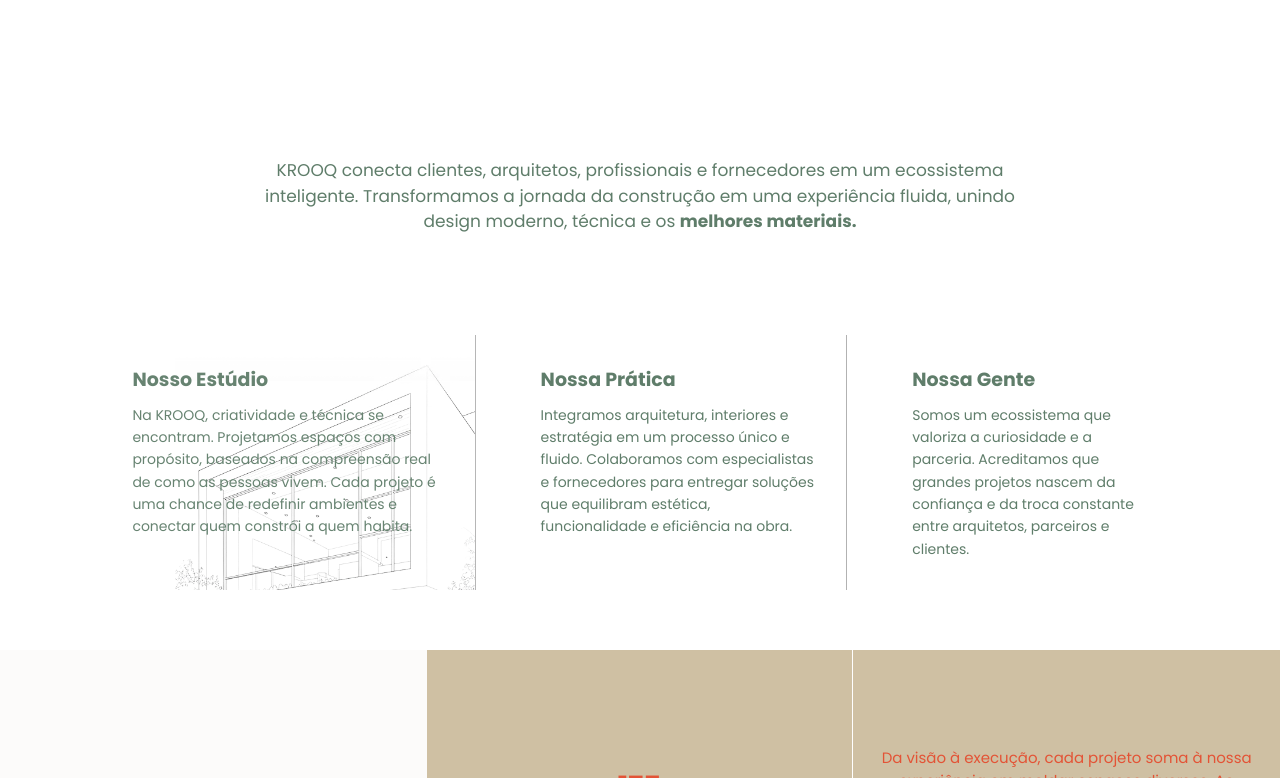
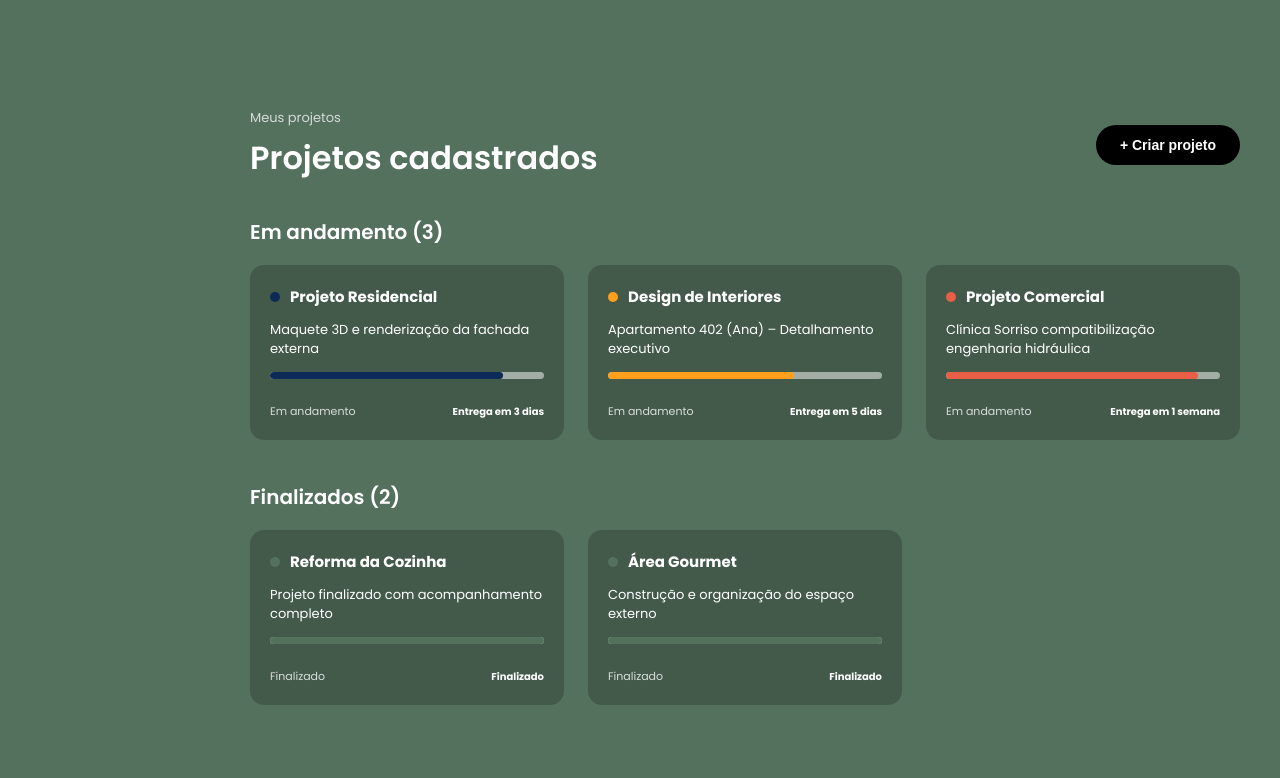
Before and after one commit to KROOQOFC/Front-End-KROOQ, a React (Vite) app in the folder krooq/: page /projetosCliente in a window 1280 px wide. Before the commit this address led to /. Shown: the part 802-1580 px from the top of the page. Built offline with nearby package versions, Linux system fonts and the light colour scheme; no server answers.

Commit message:
adiciona página de ProjetosCliente com navegação e exibição de projetos

```diff
--- a/krooq/src/App.jsx
+++ b/krooq/src/App.jsx
@@ -20,6 +20,7 @@
 import MeusProjetosProfissional from "./pages/MeusProjetosProfissional/MeusProjetosProfissional";
 import ChatIA from "./pages/ChatIA/ChatIA";
 //import Projetos from "./pages/Projetos/Projetos";
+import ProjetosCliente from "./pages/ProjetosCliente/ProjetosCliente";
 import ScrollToTop from "./components/ScrollToTop/ScrollToTop";
 import SobreNos from "./pages/SobreNos/SobreNos";
 import NovoProjeto from"./pages/NovoProjeto/NovoProjeto"
@@ -57,6 +58,7 @@
         <Route path="/sobre-nos" element={<SobreNos />} />
 
         <Route path="/projetos" element={<MeusProjetosProfissional />} />
+        <Route path="/projetosCliente" element={<ProjetosCliente />} />
         <Route path="/chat-ia/:id" element={<ChatIA />} />
 
         <Route path="*" element={<Navigate to="/" />} />
--- /dev/null
+++ b/krooq/src/components/CardProjetoCliente/CardProjetoCliente.css
@@ -0,0 +1,80 @@
+.CardProjetoCliente {
+  width: 100%;
+  min-height: 175px;
+  background-color: rgba(0, 0, 0, 0.2);
+  border-radius: 14px;
+  padding: 20px;
+  box-sizing: border-box;
+  color: white;
+  display: flex;
+  flex-direction: column;
+  gap: 13px;
+  cursor: pointer;
+  transition: 0.2s ease;
+}
+
+.CardProjetoCliente:hover {
+  transform: translateY(-4px);
+  background-color: rgba(0, 0, 0, 0.28);
+}
+
+.TopoCardProjetoCliente {
+  display: flex;
+  align-items: center;
+  gap: 10px;
+}
+
+.BolinhaCardProjetoCliente {
+  width: 10px;
+  height: 10px;
+  border-radius: 50%;
+  flex-shrink: 0;
+}
+
+.TopoCardProjetoCliente h3 {
+  margin: 0;
+  color: white;
+  font-size: 15px;
+  font-weight: 700;
+}
+
+.CardProjetoCliente p {
+  margin: 0;
+  color: white;
+  font-size: 13px;
+  line-height: 1.45;
+  min-height: 38px;
+}
+
+.BarraCardProjetoCliente {
+  width: 100%;
+  height: 7px;
+  background-color: rgba(255, 255, 255, 0.5);
+  border-radius: 999px;
+  overflow: hidden;
+}
+
+.BarraCardProjetoClientePreenchida {
+  height: 100%;
+  border-radius: 999px;
+}
+
+.RodapeCardProjetoCliente {
+  display: flex;
+  justify-content: space-between;
+  align-items: center;
+  gap: 10px;
+  margin-top: auto;
+}
+
+.RodapeCardProjetoCliente span {
+  font-size: 11px;
+  color: rgba(255, 255, 255, 0.8);
+}
+
+.RodapeCardProjetoCliente strong {
+  font-size: 10px;
+  color: white;
+  font-weight: 700;
+  text-align: right;
+}
--- /dev/null
+++ b/krooq/src/components/CardProjetoCliente/CardProjetoCliente.jsx
@@ -0,0 +1,35 @@
+import "./CardProjetoCliente.css";
+
+function CardProjetoCliente({ projeto }) {
+  return (
+    <div className="CardProjetoCliente">
+      <div className="TopoCardProjetoCliente">
+        <span
+          className="BolinhaCardProjetoCliente"
+          style={{ backgroundColor: projeto.cor }}
+        ></span>
+
+        <h3>{projeto.titulo}</h3>
+      </div>
+
+      <p>{projeto.descricao}</p>
+
+      <div className="BarraCardProjetoCliente">
+        <div
+          className="BarraCardProjetoClientePreenchida"
+          style={{
+            width: projeto.progresso,
+            backgroundColor: projeto.cor,
+          }}
+        ></div>
+      </div>
+
+      <div className="RodapeCardProjetoCliente">
+        <span>{projeto.status}</span>
+        <strong>{projeto.prazo}</strong>
+      </div>
+    </div>
+  );
+}
+
+export default CardProjetoCliente;
--- a/krooq/src/components/NavegationLateralCliente/NavegationLateralCliente.jsx
+++ b/krooq/src/components/NavegationLateralCliente/NavegationLateralCliente.jsx
@@ -48,7 +48,7 @@
               </li>
 
               <li>
-                <NavLink to="/projetos" className="linkMenuCliente">
+                <NavLink to="/projetosCliente" className="linkMenuCliente">
                   <img src={IconeProjetos} alt="Projetos" />
                   <span>Projetos</span>
                 </NavLink>
--- a/krooq/src/pages/ConsultoriaCliente/ConsultoriaCliente.jsx
+++ b/krooq/src/pages/ConsultoriaCliente/ConsultoriaCliente.jsx
@@ -26,12 +26,12 @@
       foto: Foto1,
       nome: "Carlos Mendes",
       tipo: "Profissional",
-      areaAtuacao: "Reformas residenciais",
+      areaAtuacao: "Engenheiro",
       descricao:
         "Profissional especializado em reformas residenciais, planejamento de ambientes e acompanhamento de obras.",
       idade: "34 anos",
       experiencia: "8 anos de experiência",
-      formacao: "Engenheiro",
+      formacao: "Engenharia civíl",
       avaliacao: "4.8",
       projetosRealizados: "32 projetos realizados",
       telefone: "(00) 00000-0000",
--- /dev/null
+++ b/krooq/src/pages/ProjetosCliente/ProjetosCliente.css
@@ -0,0 +1,92 @@
+.ContainerProjetosCliente {
+  min-height: 100vh;
+  background-color: #54715e;
+  position: relative;
+  overflow-x: hidden;
+}
+
+.AreaMensagensProjetosCliente {
+  position: absolute;
+  top: 20px;
+  left: 250px;
+  right: 30px;
+  z-index: 3;
+}
+
+.ConteudoProjetosCliente {
+  padding: 110px 40px 40px 250px;
+  box-sizing: border-box;
+}
+
+.TopoProjetosCliente {
+  display: flex;
+  justify-content: space-between;
+  align-items: center;
+  margin-bottom: 35px;
+}
+
+.SubtituloProjetosCliente {
+  margin: 0 0 6px;
+  color: rgba(255, 255, 255, 0.75);
+  font-size: 13px;
+}
+
+.TopoProjetosCliente h1 {
+  margin: 0;
+  color: #fff;
+  font-size: 32px;
+  font-weight: 600;
+}
+
+.BotaoCriarProjetoCliente {
+  border: none;
+  background-color: #000;
+  color: #fff;
+  padding: 12px 24px;
+  border-radius: 24px;
+  font-size: 14px;
+  font-weight: 600;
+  cursor: pointer;
+}
+
+.SecaoProjetosCliente {
+  margin-bottom: 42px;
+}
+
+.SecaoProjetosCliente h2 {
+  color: #fff;
+  font-size: 20px;
+  font-weight: 600;
+  margin: 0 0 18px;
+}
+
+.GridProjetosCliente {
+  display: grid;
+  grid-template-columns: repeat(auto-fill, minmax(255px, 1fr));
+  gap: 24px;
+}
+
+@media (max-width: 768px) {
+  .AreaMensagensProjetosCliente {
+    position: static;
+    padding: 20px;
+  }
+
+  .ConteudoProjetosCliente {
+    padding: 20px;
+  }
+
+  .TopoProjetosCliente {
+    flex-direction: column;
+    align-items: flex-start;
+    gap: 18px;
+  }
+
+  .TopoProjetosCliente h1 {
+    font-size: 26px;
+  }
+
+  .BotaoCriarProjetoCliente {
+    width: 100%;
+  }
+}
--- /dev/null
+++ b/krooq/src/pages/ProjetosCliente/ProjetosCliente.jsx
@@ -0,0 +1,104 @@
+import "./ProjetosCliente.css";
+import { useNavigate } from "react-router-dom";
+
+import NavegationLateralCliente from "../../components/NavegationLateralCliente/NavegationLateralCliente";
+import MensagensNavBar from "../../components/MensagensNavBar/MensagensNavBar";
+import CardProjetoCliente from "../../components/CardProjetoCliente/CardProjetoCliente";
+
+function ProjetosCliente() {
+  const navigate = useNavigate();
+
+  const projetosEmAndamento = [
+    {
+      titulo: "Projeto Residencial",
+      descricao: "Maquete 3D e renderização da fachada externa",
+      progresso: "85%",
+      prazo: "Entrega em 3 dias",
+      cor: "#0b2a57",
+      status: "Em andamento",
+    },
+    {
+      titulo: "Design de Interiores",
+      descricao: "Apartamento 402 (Ana) – Detalhamento executivo",
+      progresso: "68%",
+      prazo: "Entrega em 5 dias",
+      cor: "#ff9f1c",
+      status: "Em andamento",
+    },
+    {
+      titulo: "Projeto Comercial",
+      descricao: "Clínica Sorriso compatibilização engenharia hidráulica",
+      progresso: "92%",
+      prazo: "Entrega em 1 semana",
+      cor: "#e95f45",
+      status: "Em andamento",
+    },
+  ];
+
+  const projetosFinalizados = [
+    {
+      titulo: "Reforma da Cozinha",
+      descricao: "Projeto finalizado com acompanhamento completo",
+      progresso: "100%",
+      prazo: "Finalizado",
+      cor: "#54715e",
+      status: "Finalizado",
+    },
+    {
+      titulo: "Área Gourmet",
+      descricao: "Construção e organização do espaço externo",
+      progresso: "100%",
+      prazo: "Finalizado",
+      cor: "#54715e",
+      status: "Finalizado",
+    },
+  ];
+
+  return (
+    <div className="ContainerProjetosCliente">
+      <NavegationLateralCliente />
+
+      <div className="AreaMensagensProjetosCliente">
+        <MensagensNavBar />
+      </div>
+
+      <main className="ConteudoProjetosCliente">
+        <div className="TopoProjetosCliente">
+          <div>
+            <p className="SubtituloProjetosCliente">Meus projetos</p>
+            <h1>Projetos cadastrados</h1>
+          </div>
+
+          <button
+            className="BotaoCriarProjetoCliente"
+            onClick={() => navigate("/criar-projeto")}
+          >
+            + Criar projeto
+          </button>
+        </div>
+
+        <section className="SecaoProjetosCliente">
+          <h2>Em andamento ({projetosEmAndamento.length})</h2>
+
+          <div className="GridProjetosCliente">
+            {projetosEmAndamento.map((projeto, index) => (
+              <CardProjetoCliente projeto={projeto} key={index} />
+            ))}
+          </div>
+        </section>
+
+        <section className="SecaoProjetosCliente">
+          <h2>Finalizados ({projetosFinalizados.length})</h2>
+
+          <div className="GridProjetosCliente">
+            {projetosFinalizados.map((projeto, index) => (
+              <CardProjetoCliente projeto={projeto} key={index} />
+            ))}
+          </div>
+        </section>
+      </main>
+    </div>
+  );
+}
+
+export default ProjetosCliente;
```
